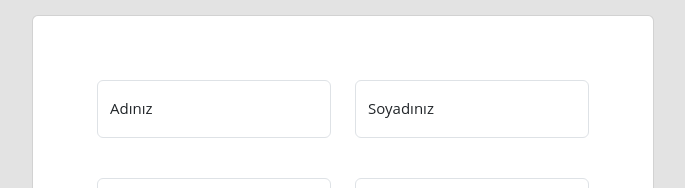
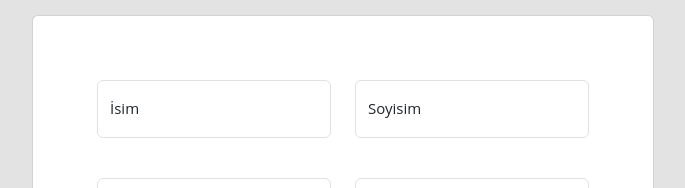
Before and after one commit to hamdidilekci/insurance-app, a React (Create React App) app in the folder app/: page / in a window 1280 px wide. Shown: the top 188 px of the page, without its empty margins (297-982 px from the left). Built offline with nearby package versions, Linux system fonts and the light colour scheme.

Commit message:
Handle input changes, store them in state

```diff
--- a/app/src/Components/InsuranceRequestForm/FormInput.js
+++ b/app/src/Components/InsuranceRequestForm/FormInput.js
@@ -1,14 +1,24 @@
 import { useId } from 'react'
 
-export default function FormInput({ label, type }) {
+export default function FormInput({ name, label, type, value, onChange}) {
   const inputId = useId();
+
+  const inputOptions = {
+    name,
+    onChange,
+    value,
+    type,
+    placeholder: label,
+    id: inputId
+  }
+
   return (
     <>
       {
         type === 'text-area' ?
-          <textarea style={{height: "100%"}}  type={type} rows="3" className="form-control mb-2" id={inputId} placeholder={label} />
+          <textarea {...inputOptions} style={{height: "100%"}} rows="3" className="form-control mb-2" />
         :
-          <input  type={type} className="form-control mb-2" id={inputId} placeholder={label} />
+          <input {...inputOptions} className="form-control mb-2" />
       }
       {
         label && <label htmlFor={inputId}>{ label }</label>
--- a/app/src/Components/InsuranceRequestForm/InsuranceRequestForm.js
+++ b/app/src/Components/InsuranceRequestForm/InsuranceRequestForm.js
@@ -1,26 +1,34 @@
+import { useState } from 'react'
+
+import axios from "axios";
+
 import FormInput from './FormInput.js'
 
 const initialInputValues = [
     [
         {
             id: 0,
-            label: "Adınız",
+            name: "firstName",
+            label: "İsim",
             type: "text"
         },
         {
             id: 1,
-            label: "Soyadınız",
+            name: "lastName",
+            label: "Soyisim",
             type: "text"
         },
     ],
     [
         {
             id: 2,
+            name: "birthDate",
             label: "Doğum tarihi",
             type: "text"
         },
         {
             id: 3,
+            name: "idNumber",
             label: "T.C. Kimlik no",
             type: "text"
         },
@@ -28,6 +36,7 @@ const initialInputValues = [
     [
         {
             id: 4,
+            name: "phoneNumber",
             label: "Telefon numarası",
             type: "tel"
         }
@@ -35,6 +44,7 @@ const initialInputValues = [
     [
         {
             id: 5,
+            name: "address",
             label: "Adres",
             type: "text-area"
         },
@@ -42,18 +52,51 @@ const initialInputValues = [
     [
         {
             id: 6,
+            name: "plate",
             label: "Plaka",
             type: "text"
         },
         {
             id: 7,
+            name: "documentNumber",
             label: "Ruhsat belge no",
             type: "text"
         }
     ]
 ]
 
-const formInputs = initialInputValues.map((row, index) => {
+export default function MyForm() {
+
+    const [formData, setFormData] = useState({
+        firstName: '',
+        lastName: '',
+        birthDate: '',
+        idNumber: '',
+        phoneNumber: '',
+        address: '',
+        plate: '',
+        documentNumber: '',
+    });
+
+    const handleClick = (e) => {
+        e.preventDefault();
+        console.log('button clicked');
+        console.log(formData);
+    }
+
+    const handleInputChange = (e) => {
+        const value= e.target.value;
+        const name = e.target.getAttribute('name');
+        setFormData(prevState => ({ ...prevState, [name]: value }));
+    };
+
+    return (
+        <div className="form-container">
+            <div className="card p-5">
+                <div className="card-body">
+                    <form >
+                        {
+                            initialInputValues.map((row) => {
                                 return (
                                     <div key={row[0].id} className="row mb-4">
                                         {
@@ -61,7 +104,7 @@ const formInputs = initialInputValues.map((row, index) => {
                                                 return (
                                                     <div key={input.id} className="col">
                                                         <div className="form-floating mb-3">
-                                <FormInput key={input.id} {...input} />
+                                                            <FormInput key={input.id} onChange={handleInputChange} value={formData[input.name]} {...input} />
                                                         </div>
                                                     </div>
 
@@ -71,20 +114,10 @@ const formInputs = initialInputValues.map((row, index) => {
                                     </div>
                                 )
                             })
-
-export default function MyForm() {
-
-    return (
-        <div className="form-container">
-            <div className="card p-5">
-                <div className="card-body">
-                    <form >
-                        {
-                            formInputs
                         }
 
-                    <div class="d-grid gap-2 col-9 mx-auto">
-                        <button type="submit" className="btn btn-outline-primary">En uygun sigorta teklifini al</button>
+                    <div className="d-grid gap-2 col-9 mx-auto">
+                        <button type="button" onClick={handleClick} className="btn btn-outline-primary">En uygun sigorta teklifini al</button>
                     </div>
                     </form>
                 </div>
```
Lines whose indentation alone changed are shown as unchanged.
